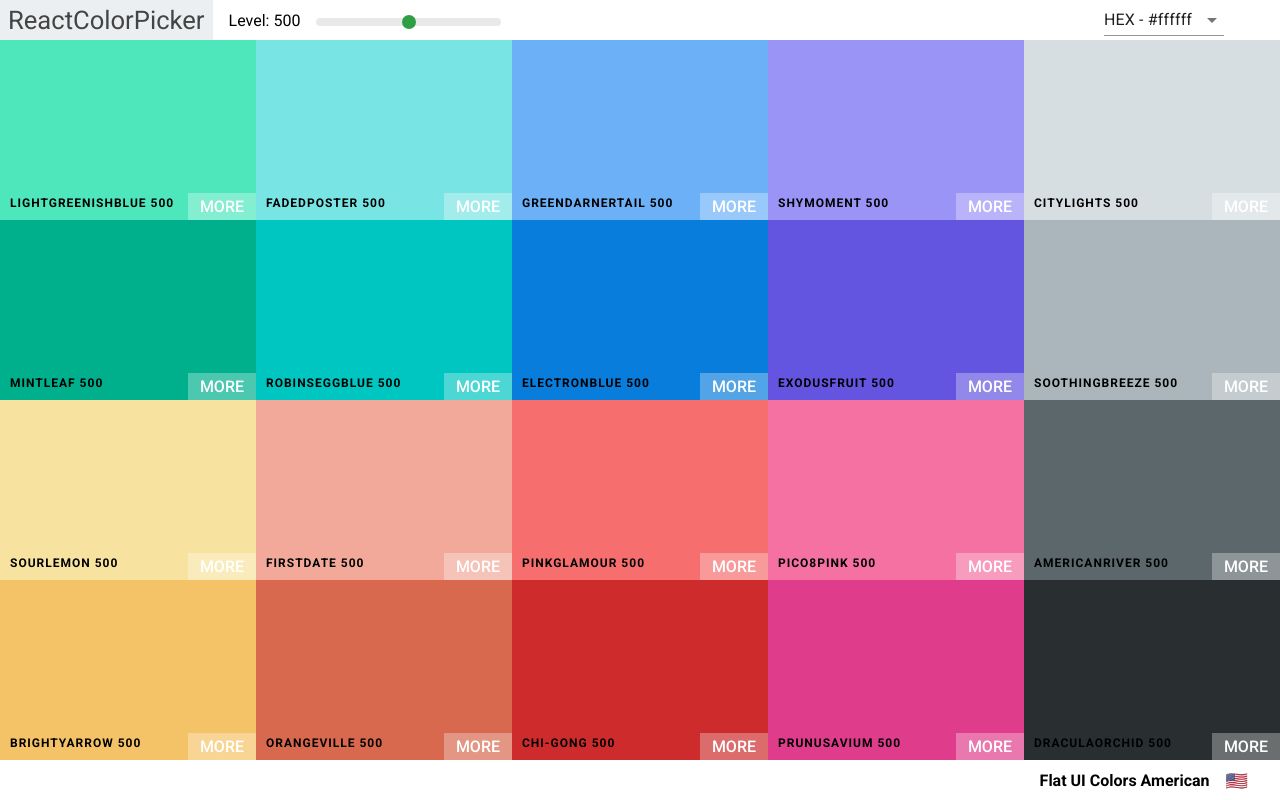
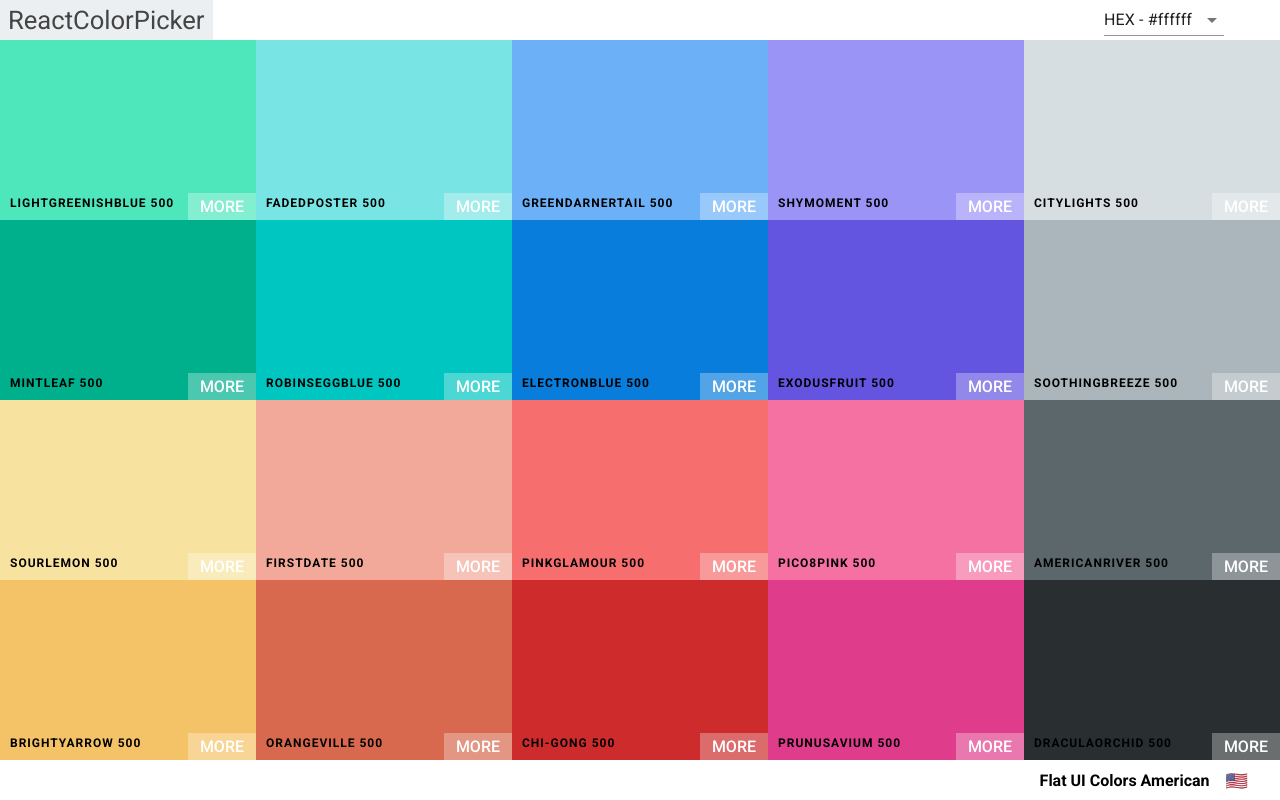
Before and after one commit to LucasLBF/color-app, a React (Create React App) app: page /palette/flat-ui-colors-american in a window 1280 px wide. Built offline with nearby package versions, Linux system fonts and the light colour scheme.

Commit message:
add logic to show/hide Navbar slider through props

```diff
--- a/src/Navbar.js
+++ b/src/Navbar.js
@@ -29,7 +29,7 @@ class Navbar extends Component {
   }
 
   render() {
-    const { level, changeLevel } = this.props;
+    const { level, changeLevel, showSlider } = this.props;
     const { format, open } = this.state;
     return (
       <header className="Navbar">
@@ -38,6 +38,8 @@ class Navbar extends Component {
             ReactColorPicker
           </Link>
         </div>
+        {showSlider && (
+          <>
             <span>Level: {level}</span>
             <div className="Navbar-palette-slider">
               <Slider
@@ -48,12 +50,14 @@ class Navbar extends Component {
                 onAfterChange={changeLevel}
               />
             </div>
+          </>
+        )}
         <div className="Navbar-select-container">
           <FormControl variant="standard" sx={{ m: 1, minWidth: 120 }}>
             <Select onChange={this.handleChange} value={format}>
               <MenuItem value="hex">HEX - #ffffff</MenuItem>
               <MenuItem value="rgb">RGB - rgb(255, 255, 255)</MenuItem>
-              <MenuItem value="rgba">RGBA - rgba(255, 255, 255, 1)</MenuItem>
+              <MenuItem value="rgba">RGBA - rgba(255, 255, 255, 1.0)</MenuItem>
             </Select>
           </FormControl>
         </div>
```
Lines whose indentation alone changed are shown as unchanged.
